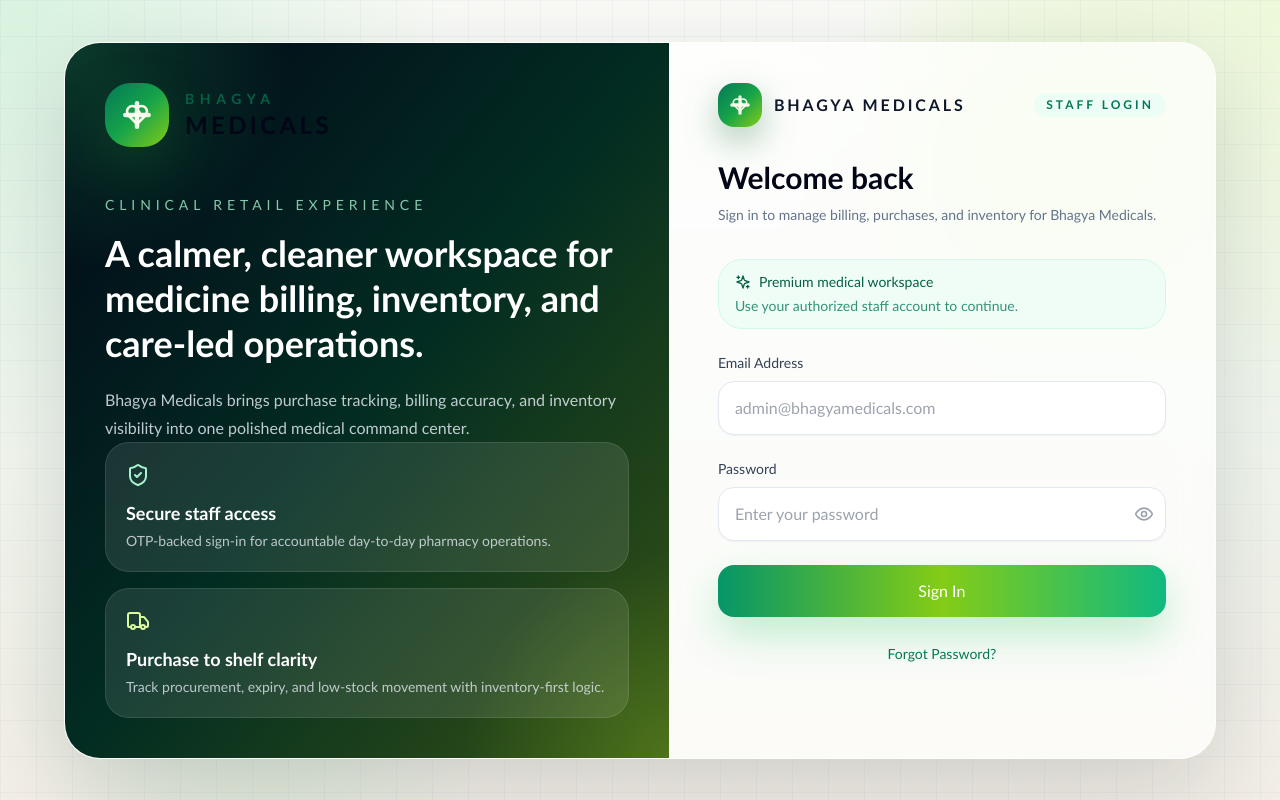
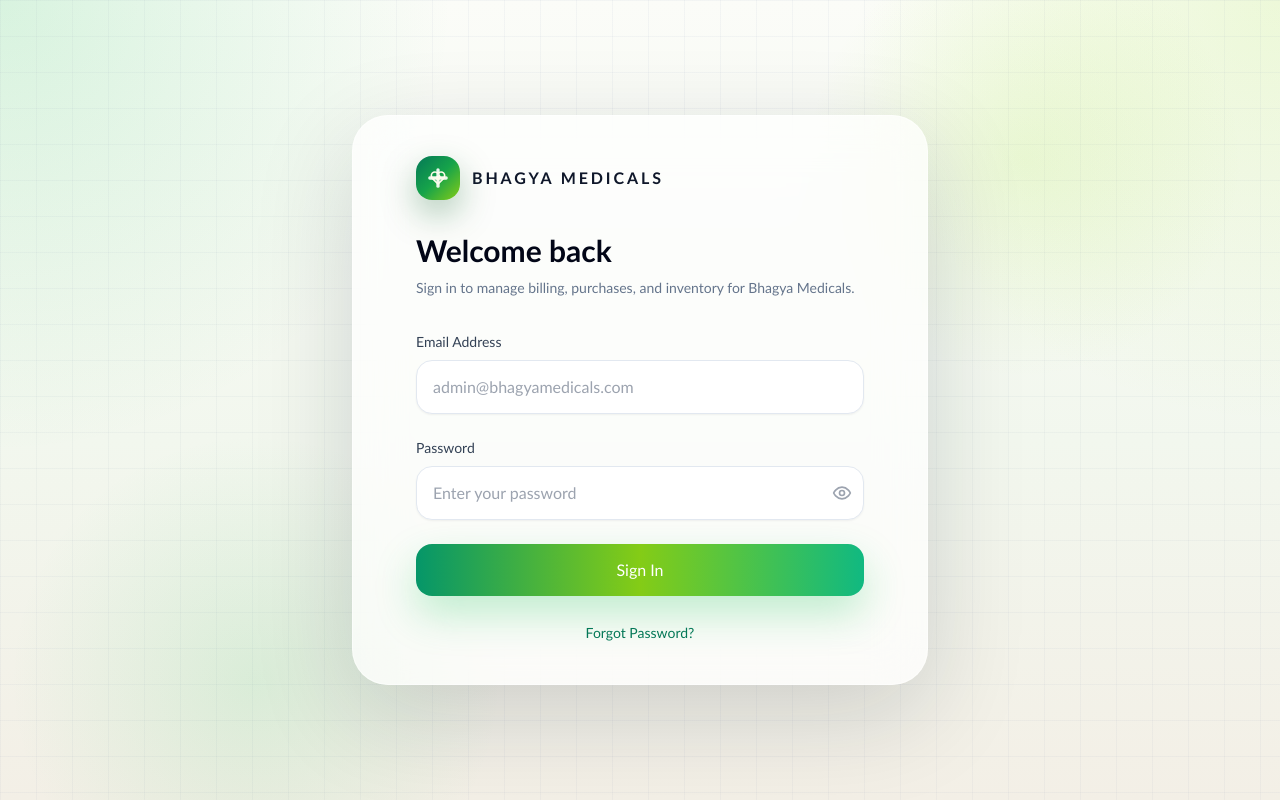
Before and after one commit to Sathwik332004/Internship, a React (Vite) app in the folder frontend/: page /login in a window 1280 px wide. Built offline with nearby package versions, Linux system fonts and the light colour scheme.

Commit message:
signup page design improvement

```diff
--- a/frontend/src/pages/Login.jsx
+++ b/frontend/src/pages/Login.jsx
@@ -2,7 +2,7 @@ import { useState } from 'react';
 import { useNavigate } from 'react-router-dom';
 import { useAuth } from '../context/AuthContext';
 import { toast } from 'react-toastify';
-import { Eye, EyeOff, Loader2, ShieldCheck, Truck, Sparkles } from 'lucide-react';
+import { Eye, EyeOff, Loader2, Sparkles } from 'lucide-react';
 import { authAPI } from '../services/api';
 import BrandLogo from '../components/BrandLogo';
 import {
@@ -84,41 +84,12 @@ const Login = () => {
   return (
     <div className="medical-grid relative flex min-h-screen items-center justify-center overflow-hidden bg-[radial-gradient(circle_at_top_left,_rgba(34,197,94,0.18),_transparent_24%),linear-gradient(135deg,_#fbfcf8,_#f2f7ee_55%,_#f3efe6)] p-4">
       <div className="absolute inset-0 bg-[radial-gradient(circle_at_80%_20%,rgba(163,230,53,0.14),transparent_18%),radial-gradient(circle_at_20%_85%,rgba(34,197,94,0.12),transparent_20%)]" />
-      <div className="relative grid w-full max-w-6xl overflow-hidden rounded-[36px] border border-white/50 bg-white/70 shadow-[0_30px_100px_rgba(15,23,42,0.16)] backdrop-blur-xl lg:grid-cols-[1.05fr_0.95fr]">
-        <section className="relative hidden overflow-hidden bg-gradient-to-br from-slate-950 via-emerald-950 to-lime-900 p-10 text-white lg:flex lg:flex-col lg:justify-between">
-          <div className="absolute inset-0 bg-[radial-gradient(circle_at_top_left,rgba(34,197,94,0.28),transparent_24%),radial-gradient(circle_at_bottom_right,rgba(163,230,53,0.22),transparent_22%)]" />
-          <div className="relative">
-            <BrandLogo />
-            <div className="mt-12 max-w-lg">
-              <p className="text-sm uppercase tracking-[0.35em] text-emerald-200/80">Clinical Retail Experience</p>
-              <h2 className="mt-4 text-4xl font-semibold leading-tight">A calmer, cleaner workspace for medicine billing, inventory, and care-led operations.</h2>
-              <p className="mt-5 text-base leading-7 text-slate-200/85">
-                Bhagya Medicals brings purchase tracking, billing accuracy, and inventory visibility into one polished medical command center.
-              </p>
-            </div>
-          </div>
-          <div className="relative grid gap-4">
-            <div className="rounded-3xl border border-white/10 bg-white/10 p-5">
-              <ShieldCheck className="mb-3 h-6 w-6 text-emerald-200" />
-              <p className="text-lg font-semibold">Secure staff access</p>
-              <p className="mt-1 text-sm text-slate-200/80">OTP-backed sign-in for accountable day-to-day pharmacy operations.</p>
-            </div>
-            <div className="rounded-3xl border border-white/10 bg-white/10 p-5">
-              <Truck className="mb-3 h-6 w-6 text-lime-200" />
-              <p className="text-lg font-semibold">Purchase to shelf clarity</p>
-              <p className="mt-1 text-sm text-slate-200/80">Track procurement, expiry, and low-stock movement with inventory-first logic.</p>
-            </div>
-          </div>
-        </section>
-
+      <div className="relative w-full max-w-xl overflow-hidden rounded-[36px] border border-white/50 bg-white/70 shadow-[0_30px_100px_rgba(15,23,42,0.16)] backdrop-blur-xl">
         <section className="p-6 sm:p-10">
           <div className="mx-auto w-full max-w-md">
             <div className="mb-8">
               <div className="flex items-center justify-between">
                 <BrandLogo compact showTagline={false} />
-                <span className="rounded-full bg-emerald-50 px-3 py-1 text-xs font-semibold uppercase tracking-[0.25em] text-emerald-700">
-                  Staff Login
-                </span>
               </div>
               <div className="mt-8">
                 <h1 className="text-3xl font-semibold text-slate-950">Welcome back</h1>
@@ -128,13 +99,6 @@ const Login = () => {
 
             {!otpRequired ? (
               <form onSubmit={handleLogin} className="space-y-6">
-                <div className="rounded-3xl border border-emerald-100 bg-emerald-50/70 px-4 py-3 text-sm text-emerald-800">
-                  <div className="flex items-center gap-2 font-medium">
-                    <Sparkles className="h-4 w-4" />
-                    Premium medical workspace
-                  </div>
-                  <p className="mt-1 text-emerald-700/80">Use your authorized staff account to continue.</p>
-                </div>
             <div>
               <label className="mb-2 block text-sm font-medium text-slate-700">
                 Email Address
```
